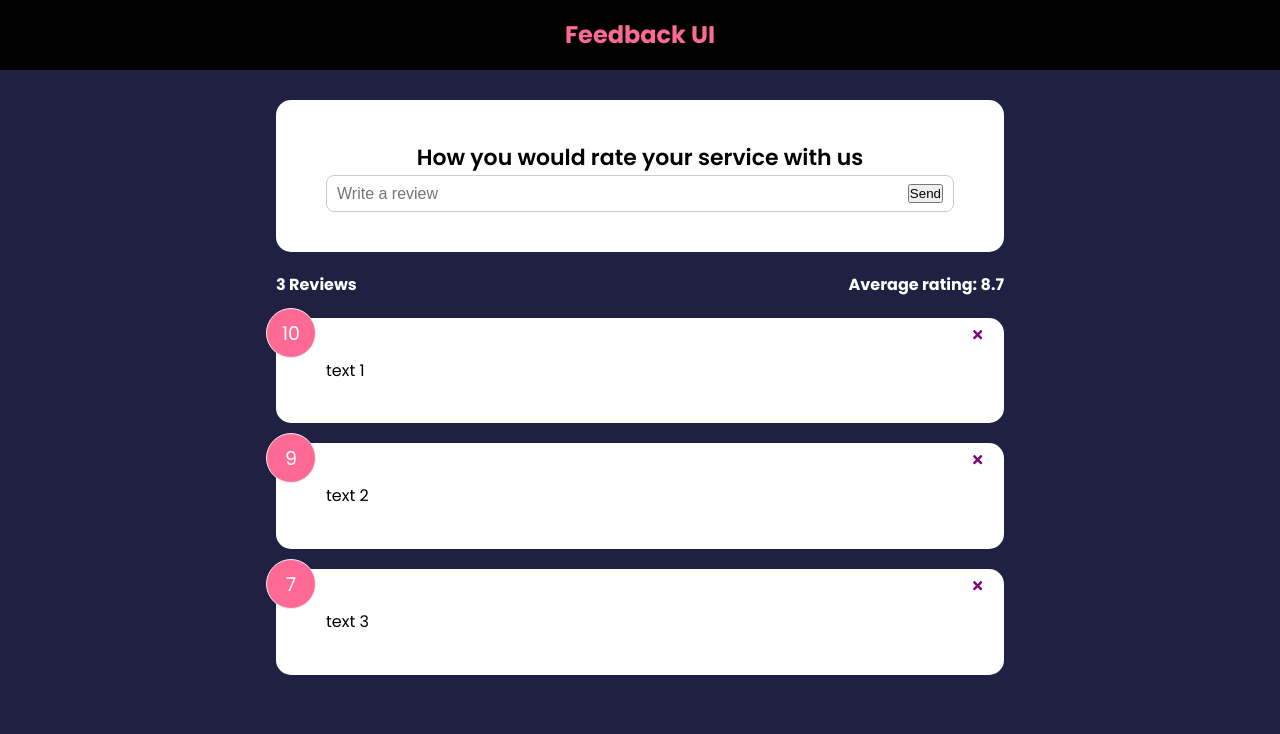
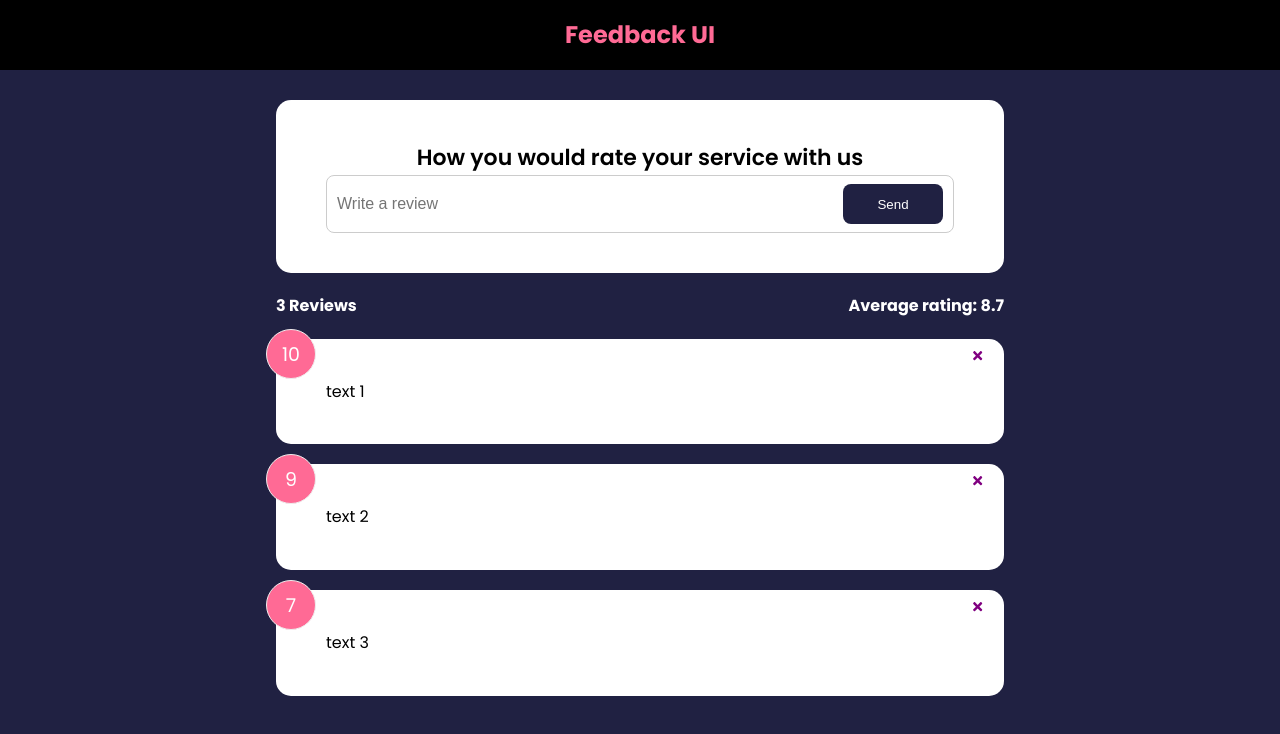
Before and after one commit to Rocio01/feedback-app, a React (Create React App) app: page / in a window 1280 px wide. Shown: the top 734 px of the page. Built offline with nearby package versions, Linux system fonts and the light colour scheme.

Commit message:
Add button component

```diff
--- a/src/components/FedbackForm.jsx
+++ b/src/components/FedbackForm.jsx
@@ -1,6 +1,7 @@
 import React from 'react'
 import { useState } from 'react'
 import Card from '../shared/Card'
+import Button from '../shared/Button'
 const FedbackForm = () => {
 const [text, setText] = useState("")
 
@@ -15,9 +16,9 @@
           <input onChange={handleTextChange}
                  type="text"
                  placeholder="Write a review"
-                 value={text}
+                 value={text }
           />
-          <button type='submit'>Send</button>
+          <Button type='submit'>Send</Button>
           </div>
       </form>
     </Card>
--- /dev/null
+++ b/src/shared/Button.jsx
@@ -0,0 +1,25 @@
+import React from 'react'
+import PropTypes from 'prop-types'
+const Button = ({children, version, type, isDisabled}) => {
+  return (
+    <button type={type} disabled={isDisabled} className={`btn btn-${version}`}>
+      {children}
+    </button>
+  )
+}
+
+Button.defaultProps = {
+  version: "primary",
+  type: "button",
+  isDisabled: false
+}
+
+Button.propTypes = {
+  children: PropTypes.node.isRequired,
+  version: PropTypes.string,
+  type: PropTypes.string,
+  isDisabled: PropTypes.bool,
+
+}
+
+export default Button
```
